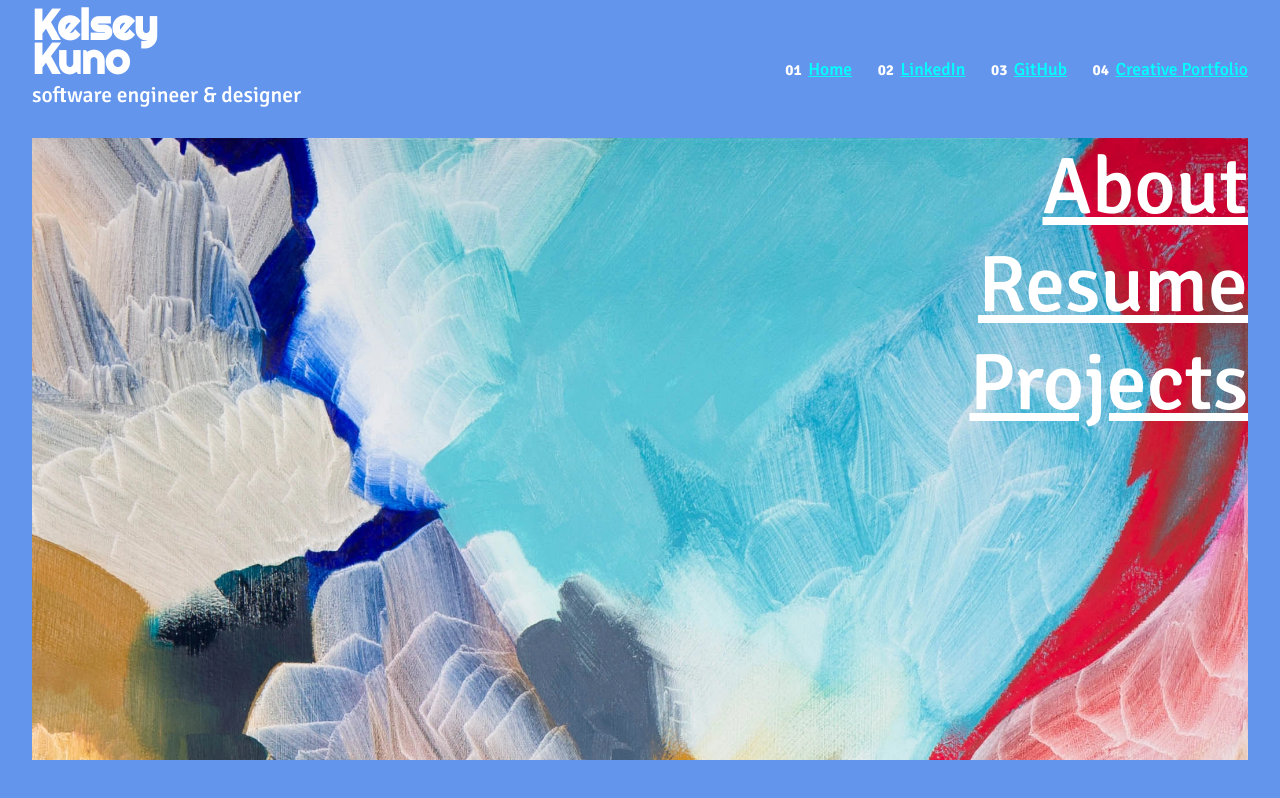
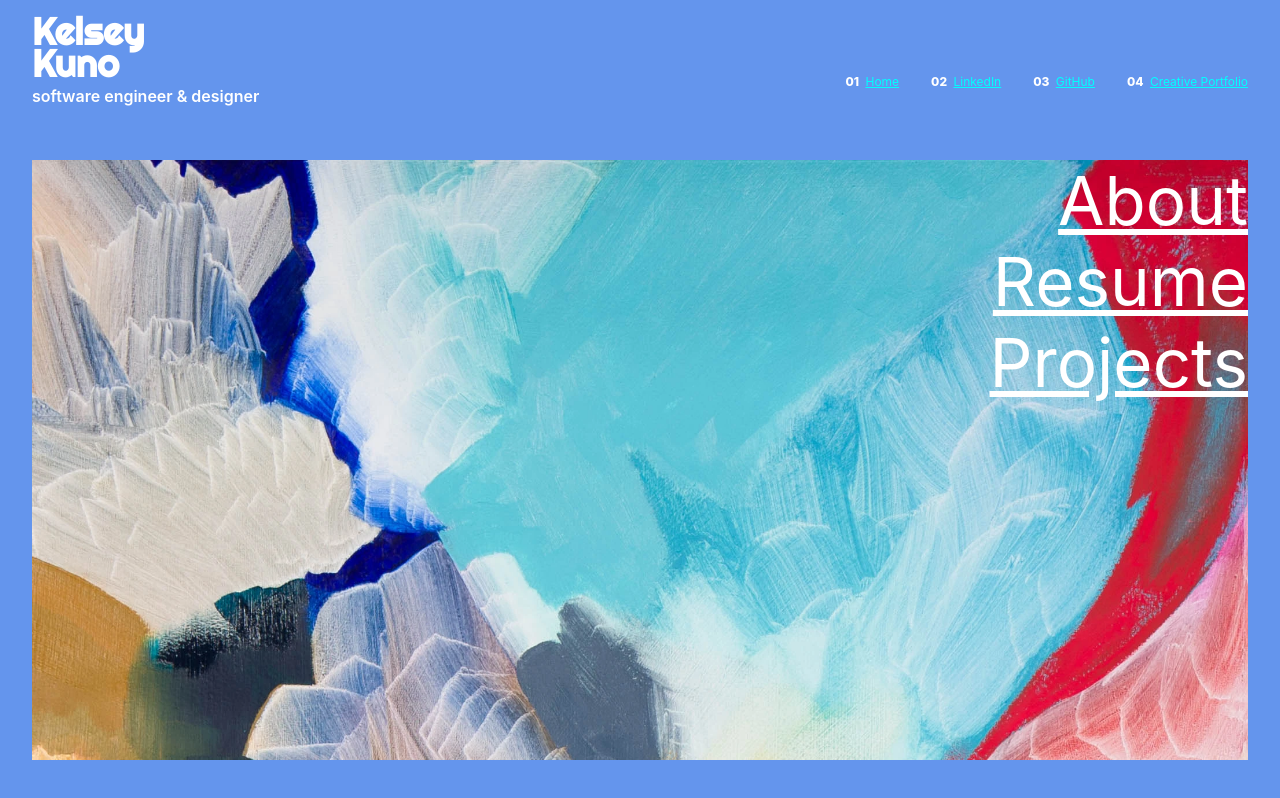
Before and after one commit to kelkuno/portfolio, a React (Create React App) app: page / in a window 1280 px wide. Built offline with nearby package versions, Linux system fonts and the light colour scheme.

Commit message:
typescale added

```diff
--- a/public/index.html
+++ b/public/index.html
@@ -1,14 +1,12 @@
 <!DOCTYPE html>
 <html lang="en">
+
 <head>
   <meta charset="utf-8" />
   <link rel="icon" href="%PUBLIC_URL%/favicon.ico" />
   <meta name="viewport" content="width=device-width, initial-scale=1" />
   <meta name="theme-color" content="#000000" />
-    <meta
-      name="description"
-      content="Web site created using create-react-app"
-    />
+  <meta name="description" content="Web site created using create-react-app" />
   <link rel="apple-touch-icon" href="%PUBLIC_URL%/logo192.png" />
   <!--
       manifest.json provides metadata used when your web app is installed on a
@@ -17,8 +15,14 @@
   <link rel="manifest" href="%PUBLIC_URL%/manifest.json" />
   <link rel="preconnect" href="https://fonts.googleapis.com">
   <link rel="preconnect" href="https://fonts.gstatic.com" crossorigin>
-    <link href="https://fonts.googleapis.com/css2?family=Righteous&family=Signika:wght@500;700&display=swap"
+  <link rel="preconnect" href="https://fonts.googleapis.com">
+  <link rel="preconnect" href="https://fonts.gstatic.com" crossorigin>
+  <link rel="preconnect" href="https://fonts.googleapis.com">
+  <link rel="preconnect" href="https://fonts.gstatic.com" crossorigin>
+  <link
+    href="https://fonts.googleapis.com/css2?family=Poppins:ital,wght@0,400;0,500;0,600;0,800;1,400&family=Righteous&display=swap"
     rel="stylesheet">
+
   <!--
       Notice the use of %PUBLIC_URL% in the tags above.
       It will be replaced with the URL of the `public` folder during the build.
@@ -30,6 +34,7 @@
     -->
   <title>kelsey kuno portfolio</title>
 </head>
+
 <body>
   <noscript>You need to enable JavaScript to run this app.</noscript>
   <div id="root"></div>
@@ -44,4 +49,5 @@
       To create a production bundle, use `npm run build` or `yarn build`.
     -->
 </body>
+
 </html>
--- a/src/components/App/App.css
+++ b/src/components/App/App.css
@@ -1,24 +1,22 @@
 @layer base {
   :root {
+    --base-font: 'Poppins', sans-serif;
     --base-size: 1rem;
-    --scale: 1.25;
+    --scale: 1.333;
     --h1: calc(var(--h2) * var(--scale));
     --h2: calc(var(--h3) * var(--scale));
     --h3: calc(var(--h4) * var(--scale));
     --h4: calc(var(--h5) * var(--scale));
     --h5: calc(var(--h6) * var(--scale));
     --h6: var(--base-size);
+    --h7: calc(var(--base-size) / var(--scale));
 
-    /* colors */
     /* colors */
     --blue: #6495ED;
     --cyan: #0ff;
     --white: #ffffff;
     --black: #050d14;
-
   }
-}
-
   .App {
     height: 95vh;
     width: 95vw;
@@ -26,9 +24,11 @@
   }
   body {
     background-color: var(--blue);
-  overflow: hidden;
     display: flex;
     justify-content: center;
+    font-family: var(--base-font);
+    font-size: var(--base-size);
+    margin: 0 1rem;
   }
   /* width */
   ::-webkit-scrollbar {
@@ -44,6 +44,7 @@ body {
     background: var(--cyan);
     border-radius: 10px;
   }
+}
 
 /*Home Page */
 .main-nav {
@@ -55,8 +56,7 @@ body {
 }
 .main-nav .content {
   display: block;
-  font-family: 'Signika', sans-serif;
-  font-size: 10vh;
+  font-size: var(--h1);
   color: var(--white);
 }
 
@@ -71,12 +71,11 @@ body {
   box-shadow: 5px 5px 40px 5px var(--cyan);
 }
 .about-content {
-  font-family: 'Signika', sans-serif;
   font-weight: normal;
-  font-size: 2.2vh;
   line-height: 1.5;
   flex-basis: 1000px;
   flex-shrink: 3;
+  font-size: var(--h6);
 }
 .about-container {
   display: flex;
@@ -101,11 +100,10 @@ body {
   display: flex;
   flex-direction: column;
   align-items: flex-start;
-  margin: 1vh 0 3vh 0;
+  margin: 1rem 0 3rem 0;
 }
 .nav-text {
-  font-family: 'Signika', sans-serif;
-  font-size: 2.7vh;
+  font-weight: 600;
   margin: .7vh 0;
 }
 .contact-container {
@@ -116,23 +114,20 @@ body {
   align-content: center;
 }
 .contact-container a {
-  font-size: 2.2vh;
+  font-size: var(--h7);
 }
 .number {
-  margin: 0 .5vw 0 2vw;
-  font-weight: 700;
-  font-size: 1.9vh;
-  font-family: 'Signika', sans-serif;
+  margin: 0 .4rem 0 2rem;
+  font-weight: 800;
+  font-size: var(--h7);
 }
 
 /* Resume component styles */
 .resume-container {
-  font-family: 'Signika', sans-serif;
-  font-size: 2.5vh;
   height: 100%;
 }
 .block {
-  margin: 2vw 0;
+  margin: 1rem 0;
 }
 .skills .block {
   display: flex;
@@ -143,8 +138,7 @@ body {
   margin: 0;
 }
 .employment-info {
-  margin-bottom: 10px;
-  font-size: 2.8vh;
+  margin-bottom: .5rem;
 }
 
 
@@ -153,15 +147,15 @@ h1{
   margin: 0;
   padding: 0;
   font-family: 'Righteous', cursive;
-  font-size: 5.3vh;
-  line-height: 4.3vh;
+  font-size: var(--h3);
+  line-height: .85;
 }
 h2 {
   margin: 0;
   padding: 0;
   font-family: 'Righteous', cursive;
-  font-size: 4.2vh;
-  letter-spacing: .1em;
+  font-size: var(--h4);
+  letter-spacing: .2rem;
   text-transform: uppercase;
   color: var(--blue);
   -webkit-text-stroke-width: 1px;
@@ -172,8 +166,7 @@ button {
   padding: 0;
   font-weight: bold;
   text-transform: uppercase;
-  font-size: 2.5vh;
-  font-family: 'Signika', sans-serif;
+  font-size: var(--h6);
   background-color: var(--blue);
   padding: 10px 20px;
   margin: 20px;
@@ -188,34 +181,27 @@ button:hover a{
   color: var(--black);
 }
 h3 {
-  margin: 1.5vh 0;
+  margin: 1rem 0;
   padding: 0;
   font-weight: bold;
   text-transform: uppercase;
-  font-size: 3vh;
 }
 h4 {
-  margin: 0 6vw 2vw 0;
+  margin: 0 1.5rem 1.5rem 0;
   padding: 0;
   font-weight: bold;
-  font-size: 3vh;
+  font-size: var(--h5);
+  border: solid 2px green;
 }
 .underline {
   text-decoration: underline;
 }
 p{
-  margin: 2.5vh 0;
-  font-family: 'Signika', sans-serif;
-  font-size: 2.5vh;
-}
-li {
-  font-family: 'Signika', sans-serif;
-  font-size: 2.5vh;
+  margin: 1rem 0;
 }
 a {
   color: var(--cyan);
-  font-family: 'Signika', sans-serif;
-  font-size: 2.5vh;
+  /* font-size: var(--base-font); */
 }
 /* projects */
 .projects {
@@ -231,8 +217,8 @@ a {
   border: solid 2px var(--blue);
   box-shadow: 5px 5px 40px 5px var(--cyan);
   padding: 20px;
-  border-radius: 5%;
-  margin: 2vh;
+  border-radius: 20px;
+  margin: 2rem;
 }
 img {
   width: 100%;
@@ -248,7 +234,7 @@ img {
   justify-content: center;
 }
 .three-img iframe {
-  margin: 2vh;
+  margin: 2rem;
 }
 .technologies {
   display: flex;
```
Lines whose indentation alone changed are shown as unchanged.
